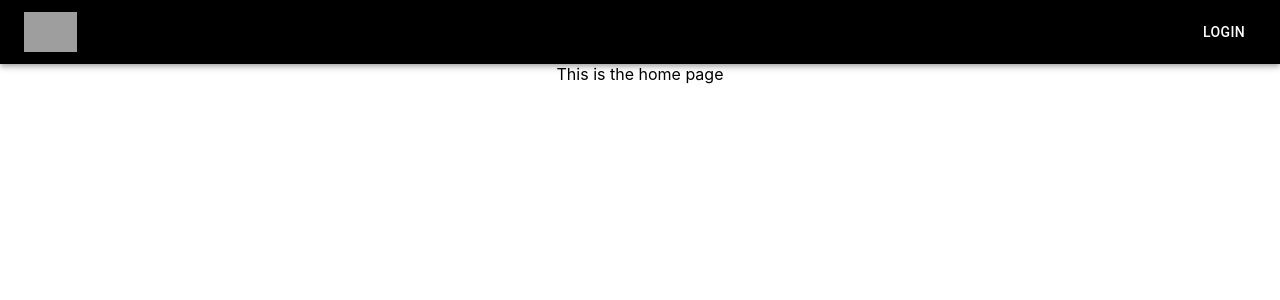
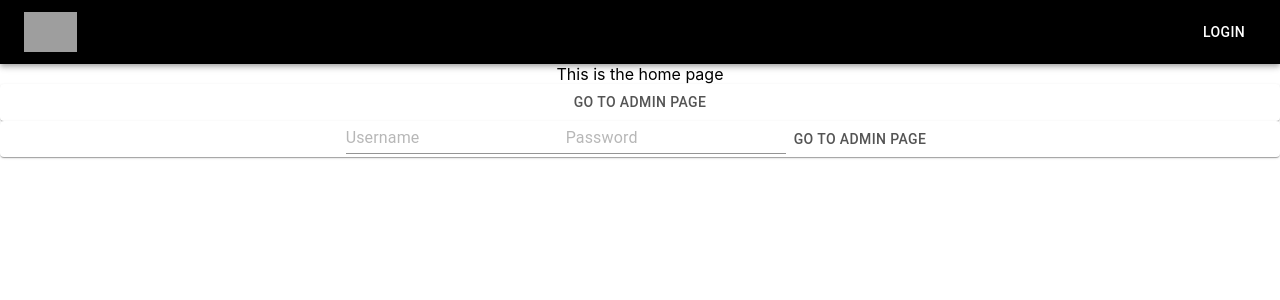
Before and after one commit to sophiemachin/gateway, a React (Create React App) app in the folder frontend/: page /users in a window 1280 px wide. Shown: the top 300 px of the page. Built offline with nearby package versions, Linux system fonts and the light colour scheme; grey boxes are pictures that could not be loaded.

Commit message:
start login

```diff
--- a/frontend/src/App.js
+++ b/frontend/src/App.js
@@ -1,10 +1,44 @@
 import React from 'react';
 import './App.css';
+import Button from "@material-ui/core/Button";
+import Input from "@material-ui/core/Input";
+import Card from "@material-ui/core/Card";
 
 function App() {
+
+  const [username, setUserName] = React.useState('');
+  const [password, setPassword] = React.useState('');
+
+  function onChangeUsername(username) {
+    setUserName(username)
+  }
+
+  function onChangePassword(password) {
+    setPassword(password)
+  }
+
   return (
     <div className="App">
+
       This is the home page
+
+      <Card>
+        <Button href='/#/users'>Go to admin page</Button>
+      </Card>
+
+      <Card>
+
+        <Input
+          placeholder="Username"
+          onChange={e => onChangeUsername(e.target.value)}
+        />
+        <Input
+          placeholder="Password"
+          onChange={e => onChangePassword(e.target.value)}
+          type='password'
+        />
+        <Button href='/#/users'>Go to admin page</Button>
+      </Card>
     </div>
   );
 }
```
